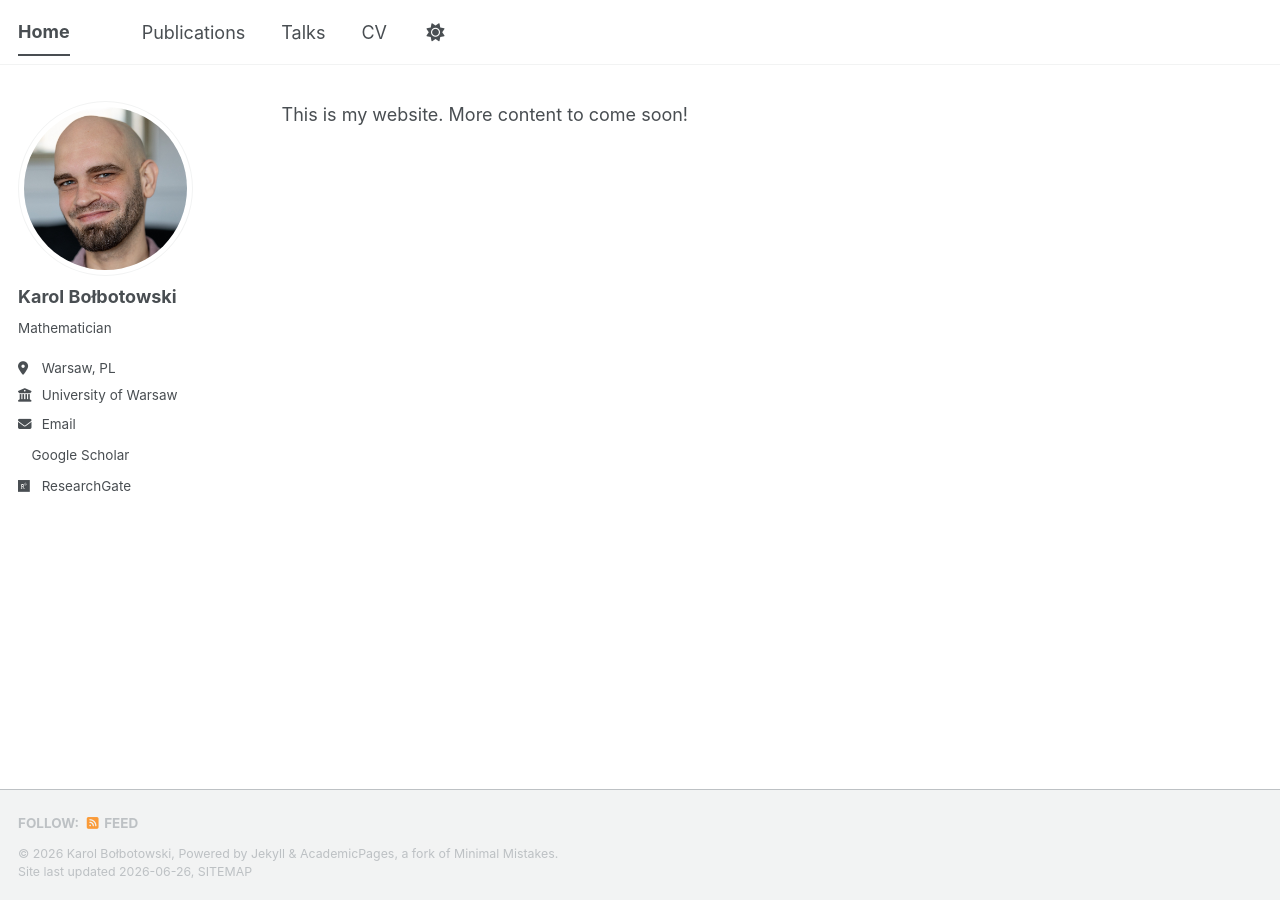
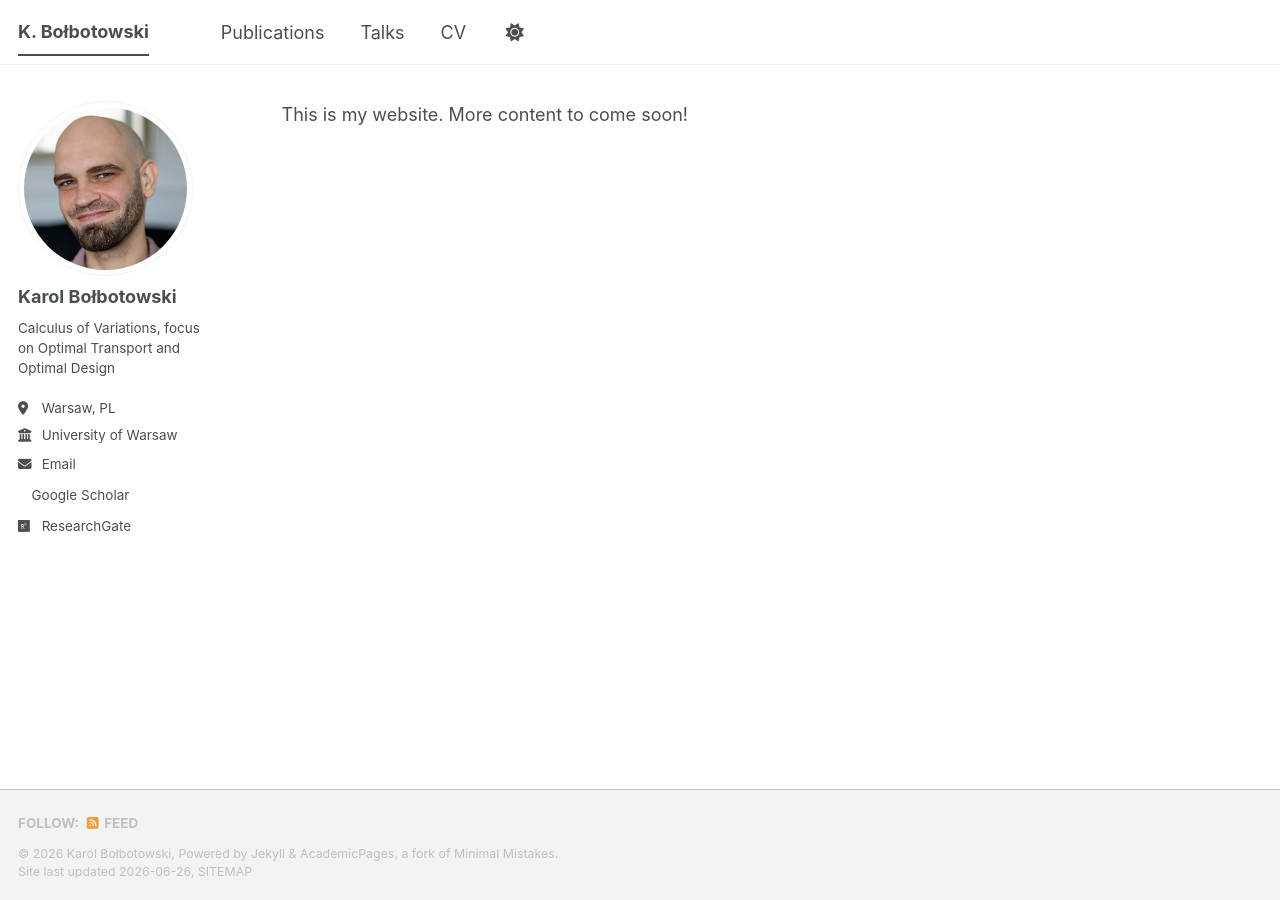
Before and after one commit to kbolbotowski/kbolbotowski.github.io, a Jekyll site: the page built from _pages/about.md, in a window 1280 px wide. Built offline with Jekyll 4.4.1, drawn with Linux system fonts in a browser that asks for light colours; a style sheet for code colours, icons or effects is not loaded.

Commit message:
Update _config.yml

```diff
--- a/_config.yml
+++ b/_config.yml
@@ -9,7 +9,7 @@
 # Basic Site Settings
 locale                   : "en-US"
 site_theme               : "default" # The available themes options are "default", "air", "sunrise", "mint", "dirt" and "contrast"
-title                    : "Home"
+title                    : "K. Bołbotowski"
 title_separator          : "-"
 name                     : &name "Karol Bołbotowski"
 description              : &description "Your Name's academic portfolio"   # Update this with a general description of your site, this is the default if not overridden by a page
@@ -25,7 +25,7 @@ author:
   avatar           : "KarolBolbotowski_square.jpg"
   name             : "Karol Bołbotowski"
   pronouns         : # example: "she/her"
-  bio              : "Mathematician"
+  bio              : "Calculus of Variations, focus on Optimal Transport and Optimal Design"
   location         : "Warsaw, PL"
   employer         : "University of Warsaw"
   uri              : # URL
```
